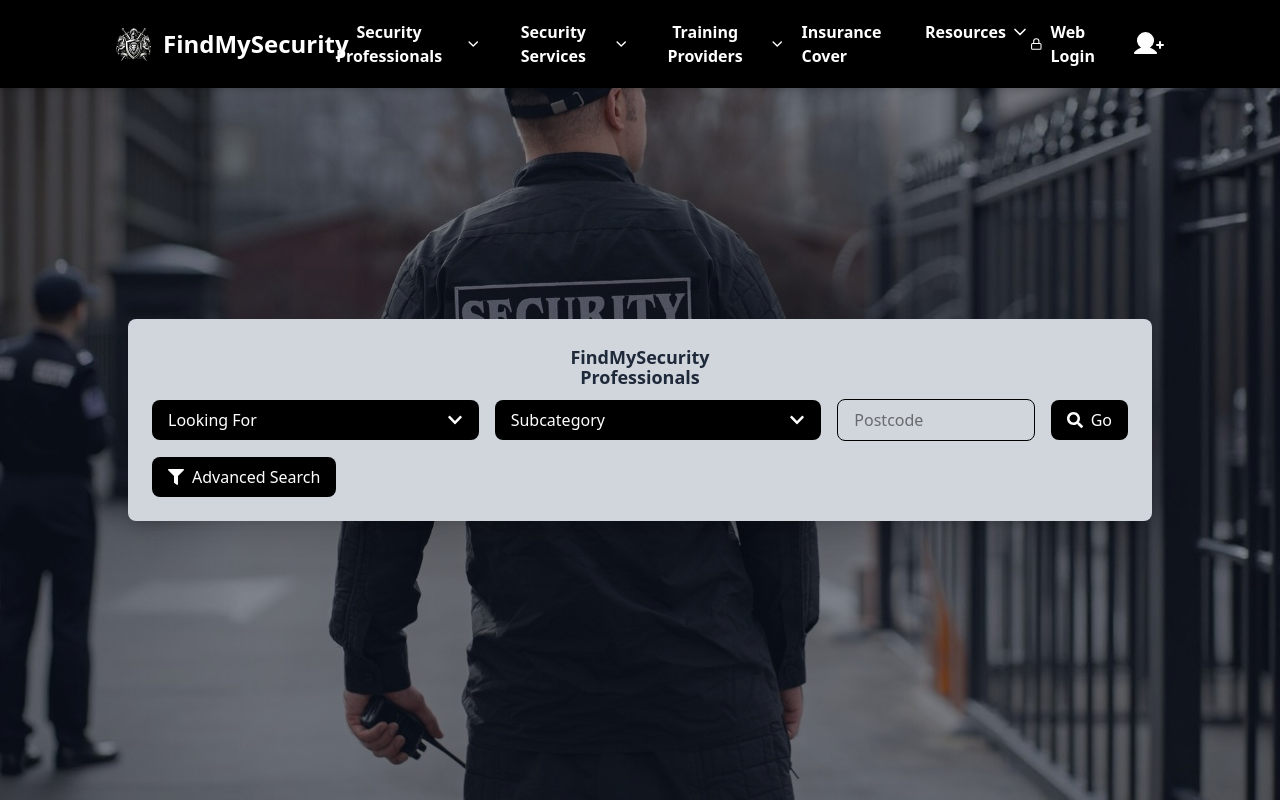
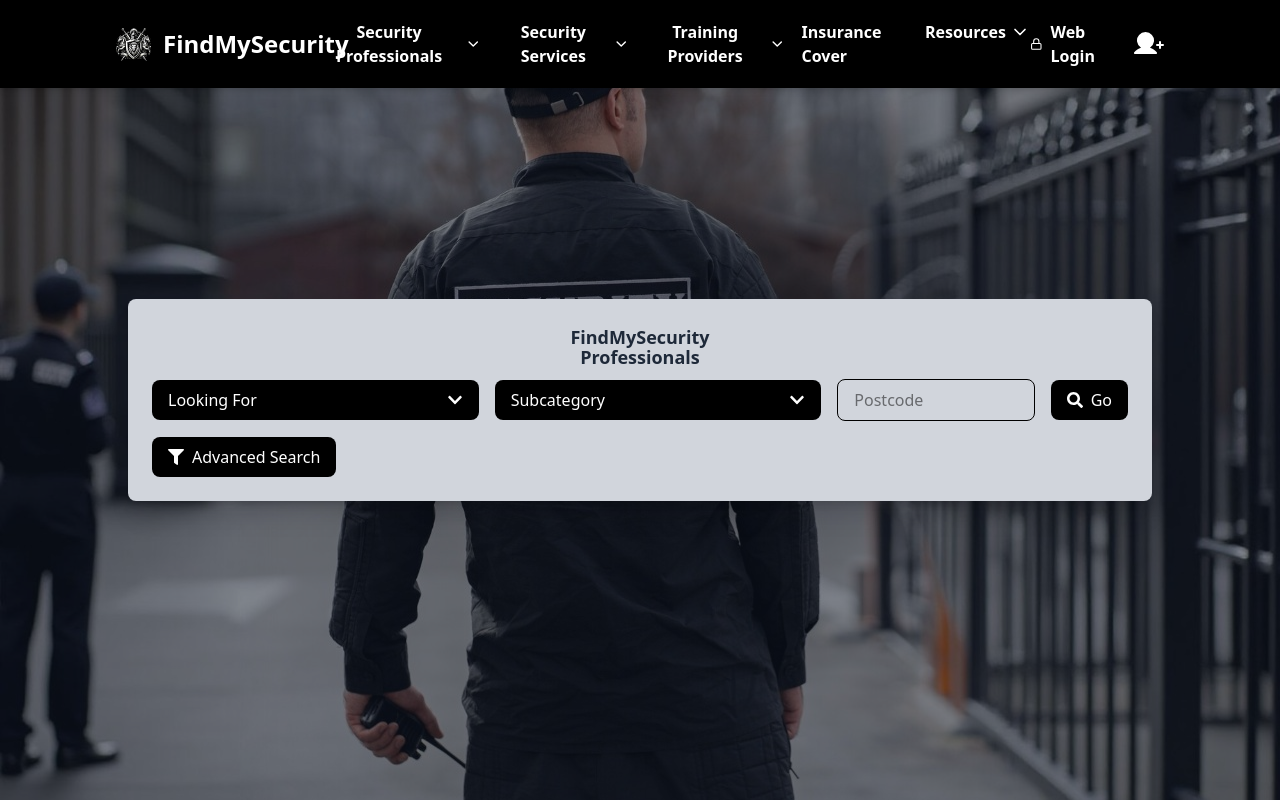
Before and after one commit to HamadAliMughal/FindMySecurity-Web, a Next.js app in the folder findmysecurity/: page / in a window 1280 px wide. Shown: the top 802 px of the page. Built offline with nearby package versions, Linux system fonts and the light colour scheme.

Commit message:
Search Updated

```diff
--- a/findmysecurity/src/sections/Hero.tsx
+++ b/findmysecurity/src/sections/Hero.tsx
@@ -21,7 +21,7 @@
       </div>
 
       {/* Content */}
-      <div className="relative z-10 flex justify-center w-full mt-10">
+      <div className="relative z-10 flex justify-center w-full my-40">
         <SearchComponent
           lookingForData={lookingForData}
           searchData={searchData}
```
